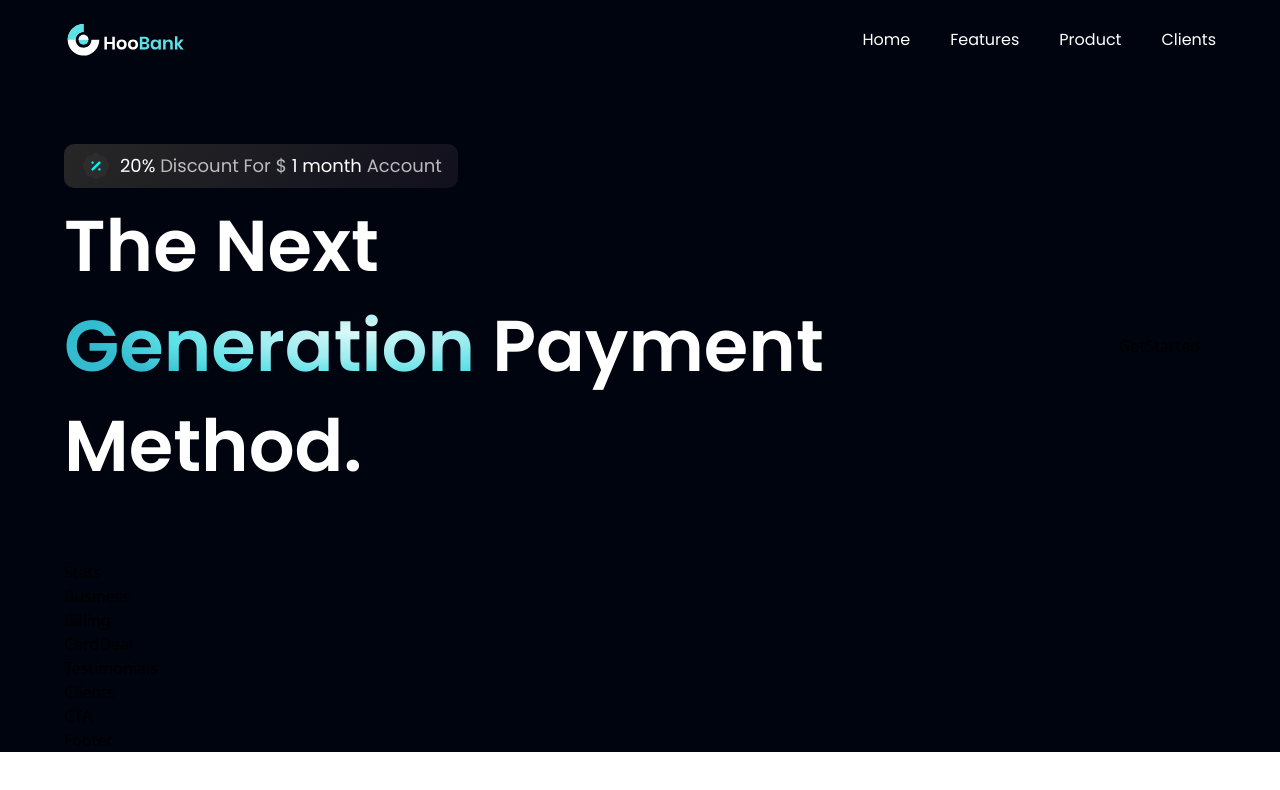
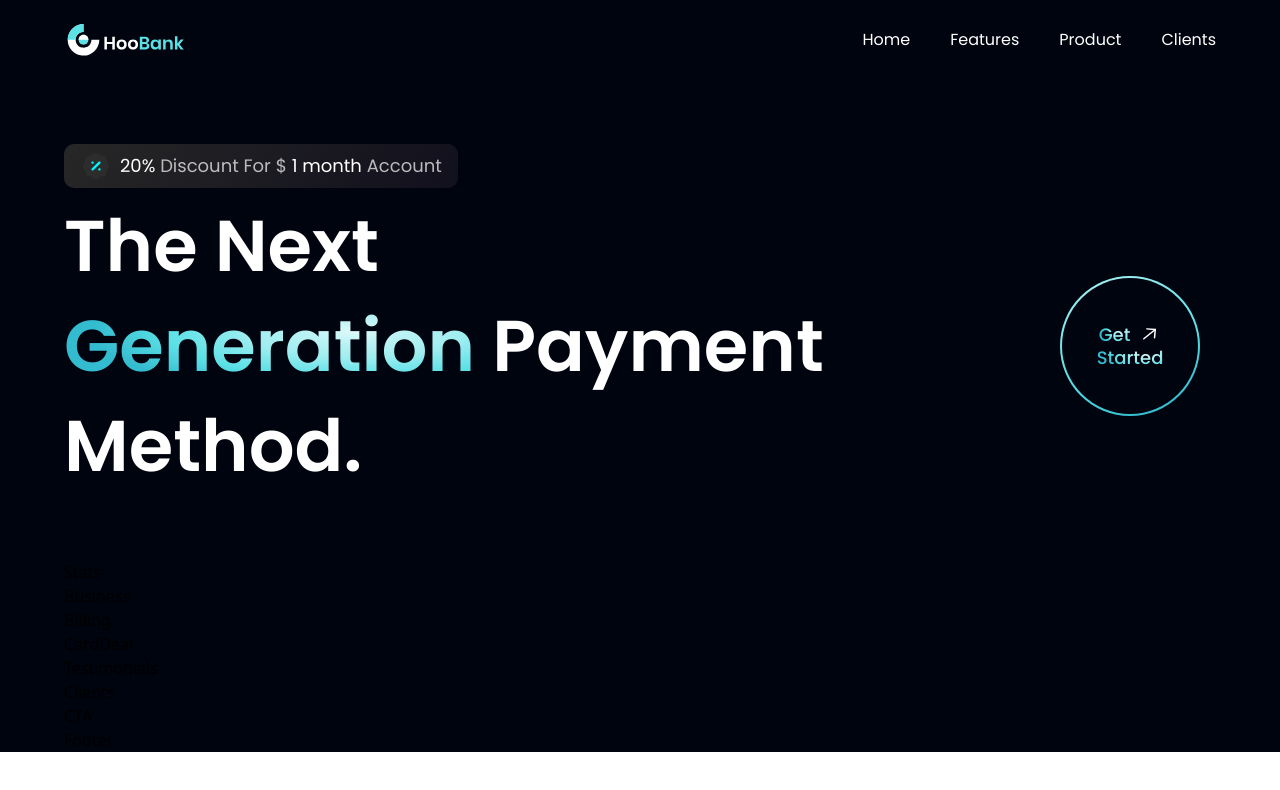
Before and after one commit to MCabal77/modern-landing-page, a React (Vite) app: page / in a window 1280 px wide. Shown: the top 790 px of the page. Built offline with nearby package versions, Linux system fonts and the light colour scheme.

Commit message:
Complete the get started circle

```diff
--- a/src/components/GetStarted.jsx
+++ b/src/components/GetStarted.jsx
@@ -1,9 +1,25 @@
-import React from 'react'
+import styles from "../style";
+import { arrowUp } from "../assets";
 
-const GetStarted = () => {
-  return (
-    <div>GetStarted</div>
-  )
-}
+const GetStarted = () => (
+  <div
+    className={`${styles.flexCenter} w-[140px] h-[140px] rounded-full bg-blue-gradient p-[2px] cursor-pointer`}
+  >
+    <div
+      className={`${styles.flexCenter} flex-col bg-primary w-[100%] h-[100%] rounded-full`}
+    >
+      <div className={`${styles.flexStart} flex-row`}>
+        <p className="font-poppins font-medium text-[18px] leading-[23px] mr-2">
+          <span className="text-gradient">Get</span>
+        </p>
+        <img src={arrowUp} className="w-[23px] h-[23px] object-contain" />
+      </div>
 
-export default GetStarted
+      <p className="font-poppins font-medium text-[18px] leading-[23px]">
+        <span className="text-gradient">Started</span>
+      </p>
+    </div>
+  </div>
+);
+
+export default GetStarted;
```
